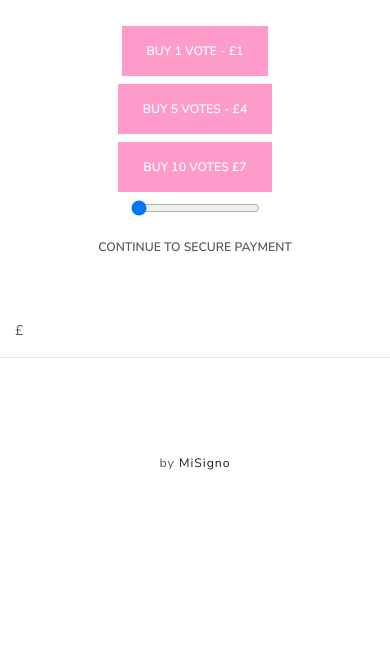
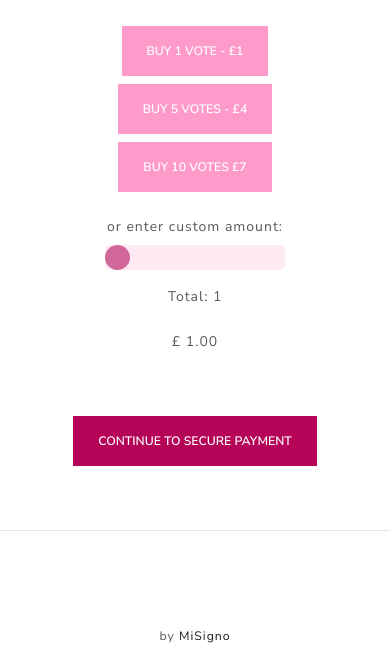
Before and after one commit to Mgsignorelli/unicornticket, a Django app: page /voteshop/ in a window 390 px wide. Shown: the part 209-870 px from the top of the page. Before the commit the page ends 679 px from the top, so only its background shows below. Run offline with Django 3.2, Linux system fonts and the light colour scheme; a user stored in the database is signed in; parts of the project's set-up code (start-up, migrations or seed data) failed here and were passed over; some libraries are stand-ins or nearby versions.

Commit message:
modify slider for responsive visibility

```diff
--- a/static/css/custom.css
+++ b/static/css/custom.css
@@ -90,12 +90,45 @@
     font-weight: 800;
 }
 
+/*.............Vote slider */
+.slidecontainer {
+    width: 50%;
+}
+
+.slider {
+    -webkit-appearance: none;
+    appearance: none;
+    width: 100%;
+    height: 25px;
+    border-radius: 5px;
+    background: #FFDCEC;
+    outline: none;
+    opacity: 0.6;
+    -webkit-transition: .2s;
+    transition: opacity .2s;
+}
+
+.slider::-webkit-slider-thumb {
+    -webkit-appearance: none;
+    appearance: none;
+    width: 25px;
+    height: 25px;
+    background: #B50457;
+    cursor: pointer;
+    border-radius: 50%;
+}
+
+.slider::-moz-range-thumb {
+    width: 25px;
+    height: 25px;
+    border-radius: 50%;
+    background: #B50457;
+    cursor: pointer;
+}
+
 /*.............Smaller screen settings */
 
 
 @media only screen and (max-width: 800px) {
-    /*body {*/
-    /*    height: 100%;*/
-    /*    width: 100%;*/
-    /*}*/
+
 }
--- a/voteshop/templates/buyvote.html
+++ b/voteshop/templates/buyvote.html
@@ -41,14 +41,16 @@
             <div class="col-sm-12 mt-2" align="center">
                 <form class="hidden" action="{% url 'buyvotes' %}" method="post" id="checkout">
                     {% csrf_token %}
-                    <input type="range" min="1" max="100" value="1" name="votecount" id="checkout_count">
-                    <button type="submit" class="btn btn-buy-votes mb-5"> Continue to secure payment</button>
+                    <div class="slidecontainer">
+                        <label for="range" class="mt-3">or enter custom amount:</label>
+                        <input type="range" min="1" max="100" value="1" name="votecount" id="checkout_count"
+                               class="slider form-control-range">
+                    </div>
+                    <p><label for="range" class="mt-3">Total:</label>
+                        <span id="checkout_count_display"></span></p>
+                    <p>&pound; <span id="checkout_cost_display"></span></p>
+                    <button type="submit" class="btn btn-buy-custom-votes my-5"> Continue to secure payment</button>
                 </form>
-            </div>
-                    </div>
-
-
-                <p>&pound; <span id="checkout_cost_display"></span></p>
             </div>
         </div>
     </div>
```
